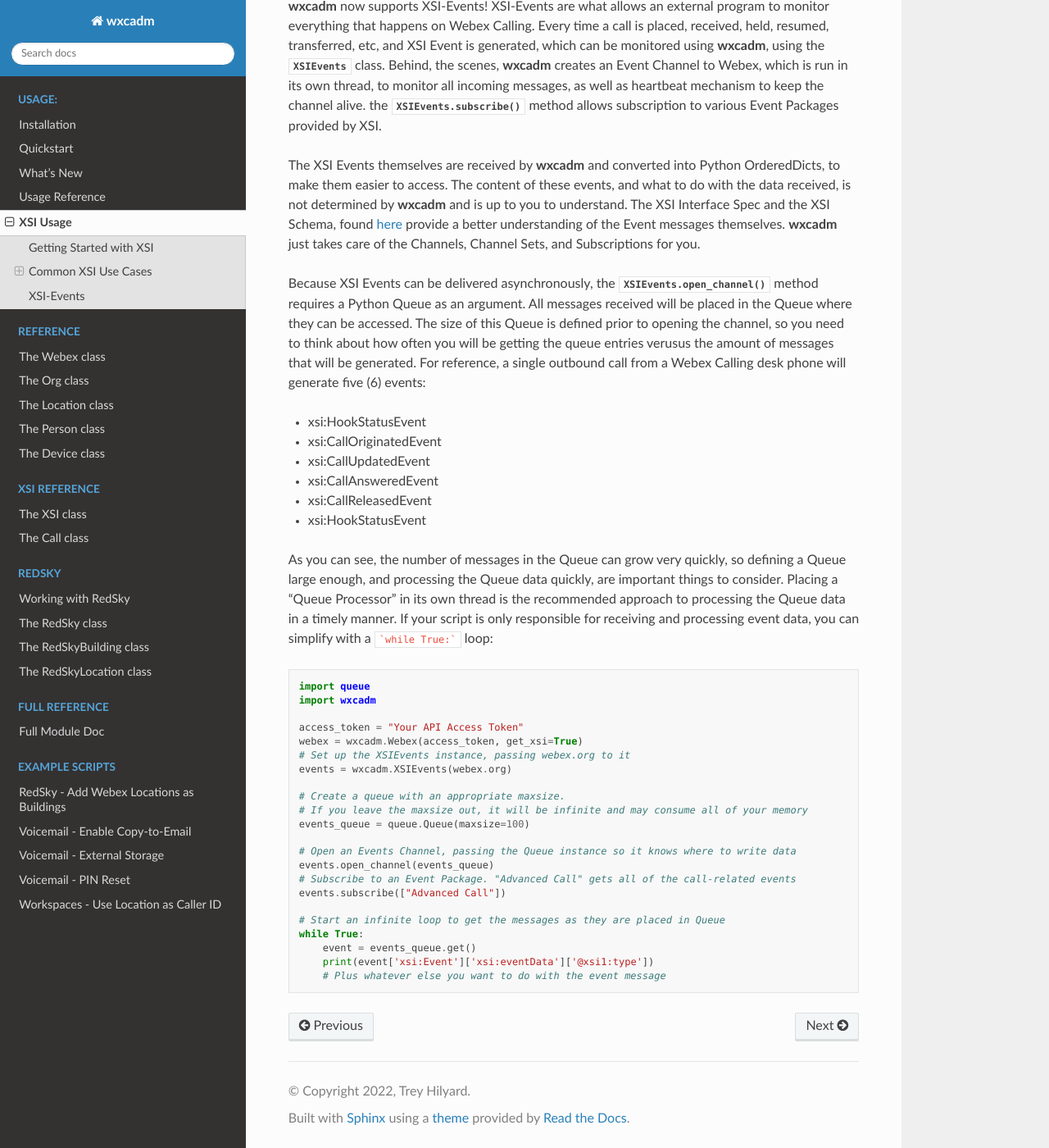
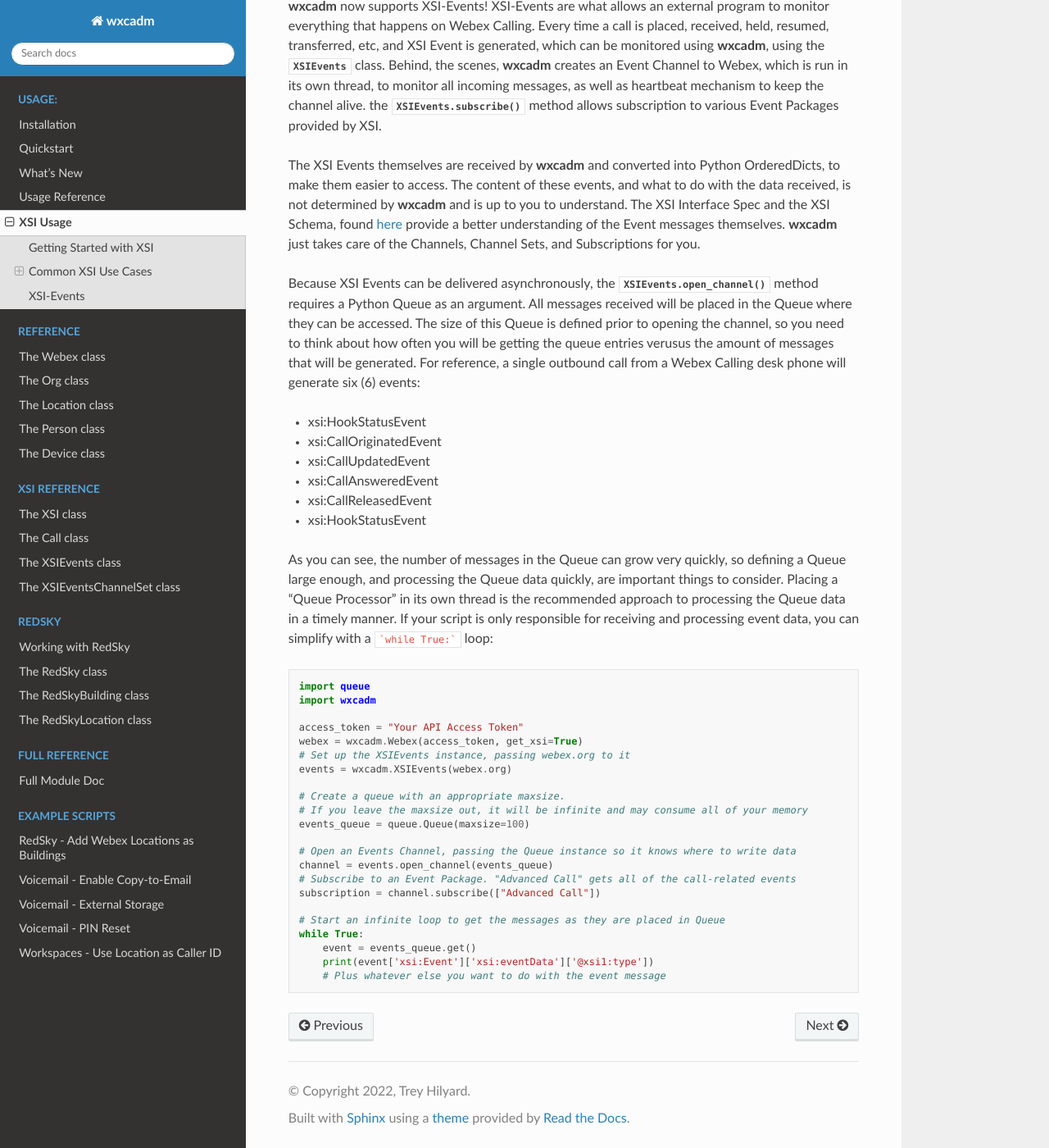
Before and after one commit to kctrey/wxcadm, a Sphinx documentation site: the page built from docs/source/usage/xsi.rst, in a window 1280 px wide and 1400 px high, scrolled down 4815 px. Shown: the whole window at 82% size. Built offline with Sphinx 7.4.7 and the Read the Docs theme 2.0.0, drawn with Linux system fonts in a browser that asks for light colours.

Commit message:
Final XSI Events multi-channel design

```diff
--- a/docs/source/index.rst
+++ b/docs/source/index.rst
@@ -103,6 +103,8 @@
 
    reference/XSI
    reference/Call
+   reference/XSIEvents
+   reference/XSIEventsChannelSet
 
 .. toctree::
     :maxdepth: 2
--- /dev/null
+++ b/docs/source/reference/XSIEvents.rst
@@ -0,0 +1,6 @@
+The XSIEvents class
+===================
+
+.. autoclass:: wxcadm.wxcadm.XSIEvents
+    :members:
+    :undoc-members:
--- /dev/null
+++ b/docs/source/reference/XSIEventsChannelSet.rst
@@ -0,0 +1,6 @@
+The XSIEventsChannelSet class
+=============================
+
+.. autoclass:: wxcadm.wxcadm.XSIEventsChannelSet
+    :members:
+    :undoc-members:
--- a/docs/source/usage/xsi.rst
+++ b/docs/source/usage/xsi.rst
@@ -251,7 +251,7 @@
 as an argument. All messages received will be placed in the Queue where they can be accessed. The size of this Queue is
 defined prior to opening the channel, so you need to think about how often you will be getting the queue entries verusus
 the amount of messages that will be generated. For reference, a single outbound call from a Webex Calling desk phone
-will generate five (6) events:
+will generate six (6) events:
 
 - xsi:HookStatusEvent
 - xsi:CallOriginatedEvent
@@ -280,9 +280,9 @@
     events_queue = queue.Queue(maxsize=100)
 
     # Open an Events Channel, passing the Queue instance so it knows where to write data
-    events.open_channel(events_queue)
+    channel = events.open_channel(events_queue)
     # Subscribe to an Event Package. "Advanced Call" gets all of the call-related events
-    events.subscribe(["Advanced Call"])
+    subscription = channel.subscribe(["Advanced Call"])
 
     # Start an infinite loop to get the messages as they are placed in Queue
     while True:
```
Also changed, not shown: 11 other files.
